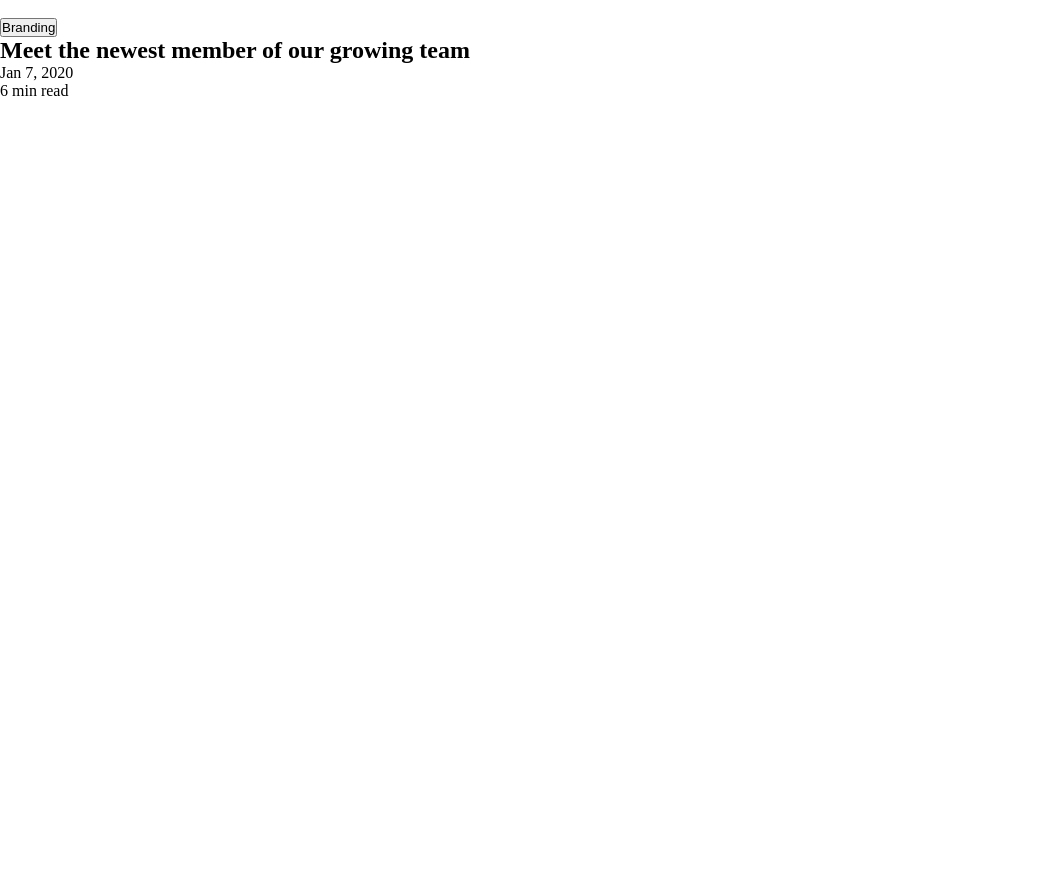
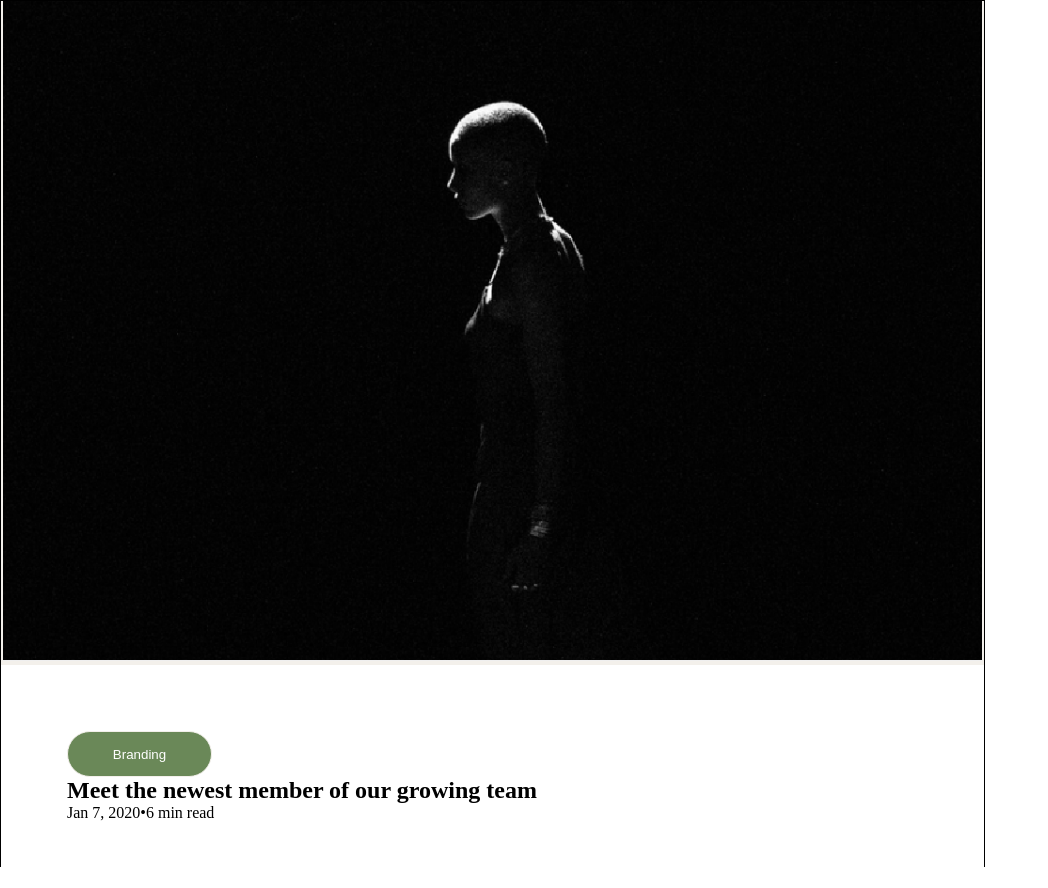
Before and after one commit to luciesteigleder/pixel-perfect-challenge, a plain HTML site: page index.html in a window 1280 px wide. Shown: the whole page, without its empty margins (0-1048 px from the left). Before the commit the page ends 800 px from the top, so only its background shows below. Drawn offline with Linux system fonts and the light colour scheme.

Commit message:
structure done, I still need to style the font and text area

```diff
--- a/index.html
+++ b/index.html
@@ -8,9 +8,10 @@
   </head>
   <body>
 
+    <div class="interface-area">
 
         <div class="img">
-        <img src="" alt="">
+            <img src="/asset/simple imaeg.png" alt="women in the dark">
         </div>
 
         <div class="text-area">
@@ -21,7 +22,10 @@
 
             <div class="date-time-area">
                 <p class="date">Jan 7, 2020</p>
+                <p class="separator">&bull; </p>
                 <p class="reading-time">6 min read</p>
+            </div>
+
         </div>
 
     </div>
--- a/scss/_config.scss
+++ b/scss/_config.scss
@@ -3,3 +3,8 @@
     margin: 0;
     padding: 0;
 }
+
+//COLORS
+$background-color-grey: #F3F0EB;
+$background-color-white: #fff;
+$button-color-green: #6a8858;
--- a/scss/index.scss
+++ b/scss/index.scss
@@ -1 +1,39 @@
-@import "config"
+@import "config";
+
+
+//image
+
+.interface-area {
+    width: 985px;
+    height: 867px;
+    border: 1px solid black;
+    background-color: $background-color-grey;
+    display: flex;
+    flex-direction: column;
+    text-align: center;
+    img {
+        width: 979px;
+        height: 660px;
+    }
+    .text-area {
+        display: flex;
+        flex-direction: column;
+        text-align: left;
+        background-color: $background-color-white;
+        width: 100%;
+        height: 100%;
+        padding: 66px;
+        button {
+            width: 145px;
+            height: 46px;
+            border: 1px solid $background-color-grey;
+            border-radius: 25px;
+            background-color: $button-color-green;
+            color: $background-color-white;
+        }
+        .date-time-area {
+            display: flex;
+            flex-direction: row;
+        }
+    }
+}
```
Also changed, not shown: css/index.css, 1 other file. Lines whose indentation alone changed are shown as unchanged.
